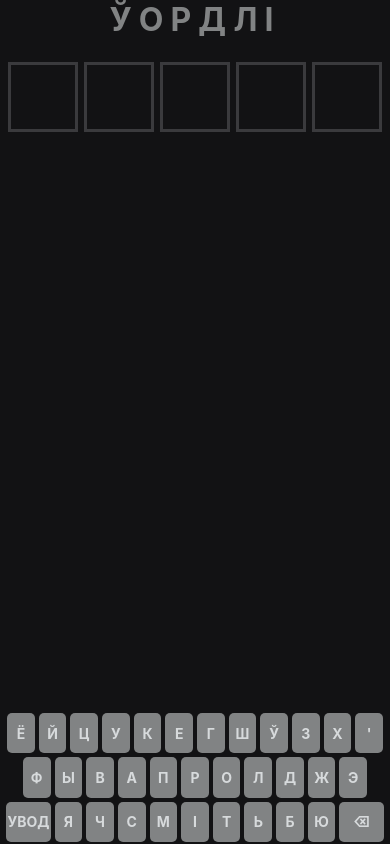
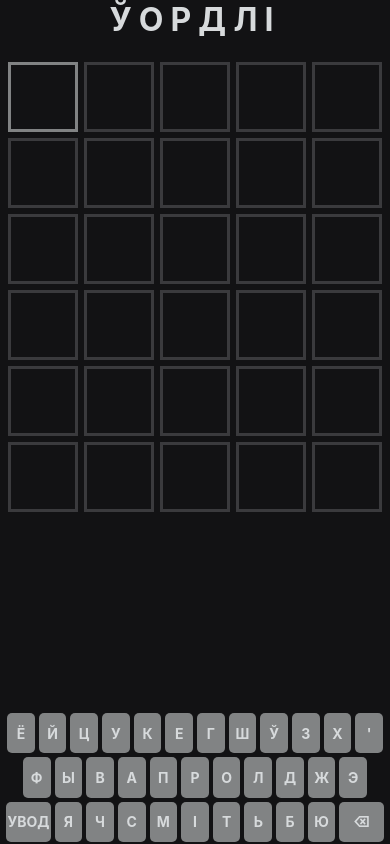
Before and after one commit to TrofimGest/rn-wordle-by, a React Native app: screen / in a window 390 px wide. Built offline with nearby package versions, Linux system fonts and the light colour scheme.

Commit message:
feat: add basic game logics

```diff
--- a/App.tsx
+++ b/App.tsx
@@ -1,23 +1,80 @@
-import React from 'react';
+import React, {useState} from 'react';
 import {SafeAreaView, StatusBar, StyleSheet, Text, View} from 'react-native';
-import {colors} from './src/constants';
+import {colors, CLEAR, ENTER} from './src/constants';
 import Keyboard from './src/components/Keyboard';
 
+const NUMBER_OF_ROWS = 6;
+
+const copyArray = arr => {
+  return [...arr.map(rows => [...rows])];
+};
+
 function App(): JSX.Element {
+  const word = 'helow';
+  const letters = word.split('');
+  const [rows, setRows] = useState(
+    new Array(NUMBER_OF_ROWS).fill(new Array(letters.length).fill('')),
+  );
+  const [currentRow, setCurrentRow] = useState(0);
+  const [currentColumn, setCurrentColumn] = useState(0);
+
+  const onKeyPressed = (key: string[]) => {
+    const updatedRows = copyArray(rows);
+
+    if (key === CLEAR) {
+      const previousColumn = currentColumn - 1;
+      if (previousColumn >= 0) {
+        updatedRows[currentRow][previousColumn] = '';
+        setRows(updatedRows);
+        setCurrentColumn(previousColumn);
+      }
+      return;
+    }
+
+    if (key === ENTER) {
+      if (currentColumn === rows[0].length) {
+        setCurrentRow(currentRow + 1);
+        setCurrentColumn(0);
+      }
+      return;
+    }
+
+    if (currentColumn < rows[0].length) {
+      updatedRows[currentRow][currentColumn] = key;
+      setRows(updatedRows);
+      setCurrentColumn(currentColumn + 1);
+    }
+  };
+
+  const isCellActive = (row, column) => {
+    return row === currentRow && column === currentColumn;
+  };
+
   return (
     <SafeAreaView style={styles.container}>
       <StatusBar barStyle="light-content" />
       <Text style={styles.title}>ЎОРДЛІ</Text>
       <View style={styles.map}>
-        <View style={styles.row}>
-          <View style={styles.cell} />
-          <View style={styles.cell} />
-          <View style={styles.cell} />
-          <View style={styles.cell} />
-          <View style={styles.cell} />
-        </View>
+        {rows.map((row, i) => (
+          <View key={`row:${i}`} style={styles.row}>
+            {row.map((cell: string, j: number) => (
+              <View
+                key={`cell:${i}:${j}`}
+                style={[
+                  styles.cell,
+                  {
+                    borderColor: isCellActive(i, j)
+                      ? colors.grey
+                      : colors.darkgrey,
+                  },
+                ]}>
+                <Text style={styles.cellText}>{cell.toUpperCase()}</Text>
+              </View>
+            ))}
+          </View>
+        ))}
       </View>
-      <Keyboard />
+      <Keyboard onKeyPressed={onKeyPressed} />
     </SafeAreaView>
   );
 }
@@ -29,7 +86,7 @@ const styles = StyleSheet.create({
     alignItems: 'center',
   },
   title: {
-    color: colors.grey,
+    color: colors.lightgrey,
     fontSize: 32,
     fontWeight: 'bold',
     letterSpacing: 7,
```
